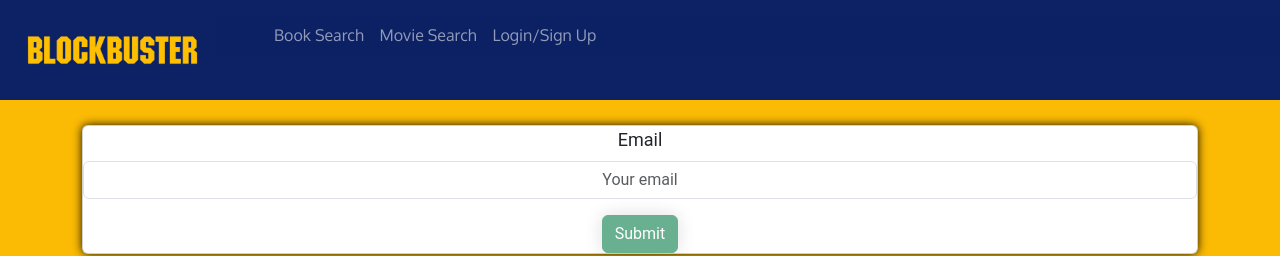
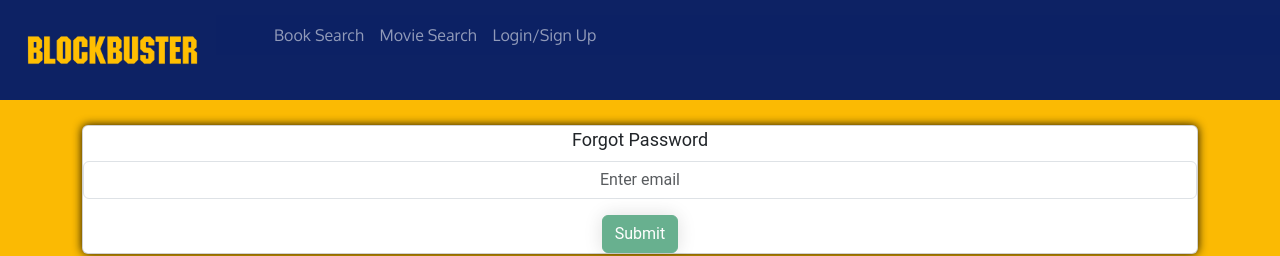
Before and after one commit to TheOarsman/Blockbuster2024, a React (Vite) app in the folder client/: page /forgotpassword in a window 1280 px wide. Shown: the top 256 px of the page. Built offline with nearby package versions, Linux system fonts and the light colour scheme; a web font is replaced by a local one.

Commit message:
added linked in and added card to forgot

```diff
--- a/client/src/pages/ForgotPassword.jsx
+++ b/client/src/pages/ForgotPassword.jsx
@@ -41,11 +41,11 @@ const ForgotPassword = () => {
    <Card className="original-site-card">
       <Form onSubmit={handleFormSubmit}>
         <Form.Group className="mb-3">
-          <Form.Label  htmlFor="email">Email</Form.Label>
+          <Form.Label  htmlFor="email">Forgot Password</Form.Label>
           <Form.Control
           className="text-center"
             type="text"
-            placeholder="Your email"
+            placeholder="Enter email"
             name="email"
             value={email}
             onChange={handleInputChange}
```
Also changed, not shown: 2 other files (tests, documents, lock files or other folders).
